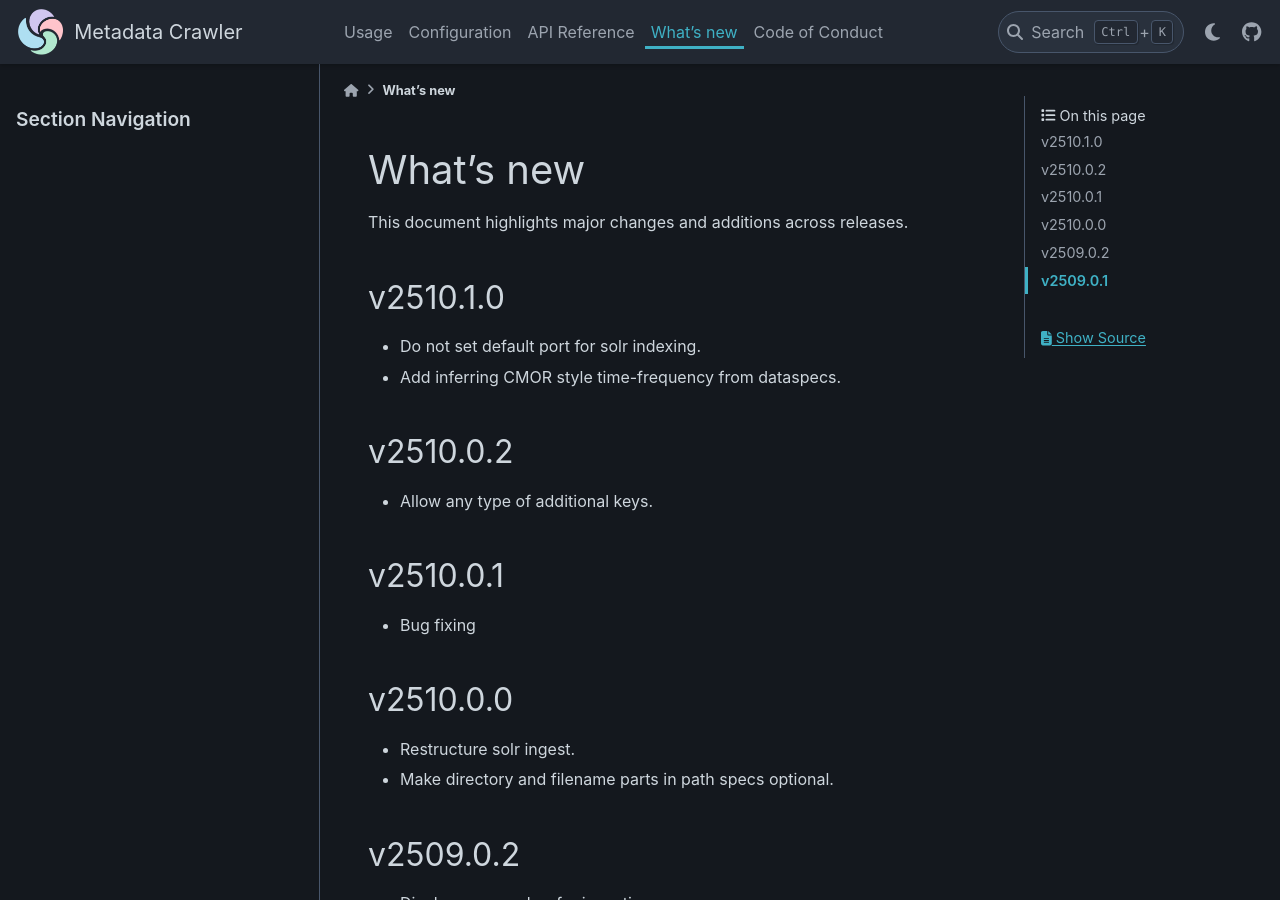
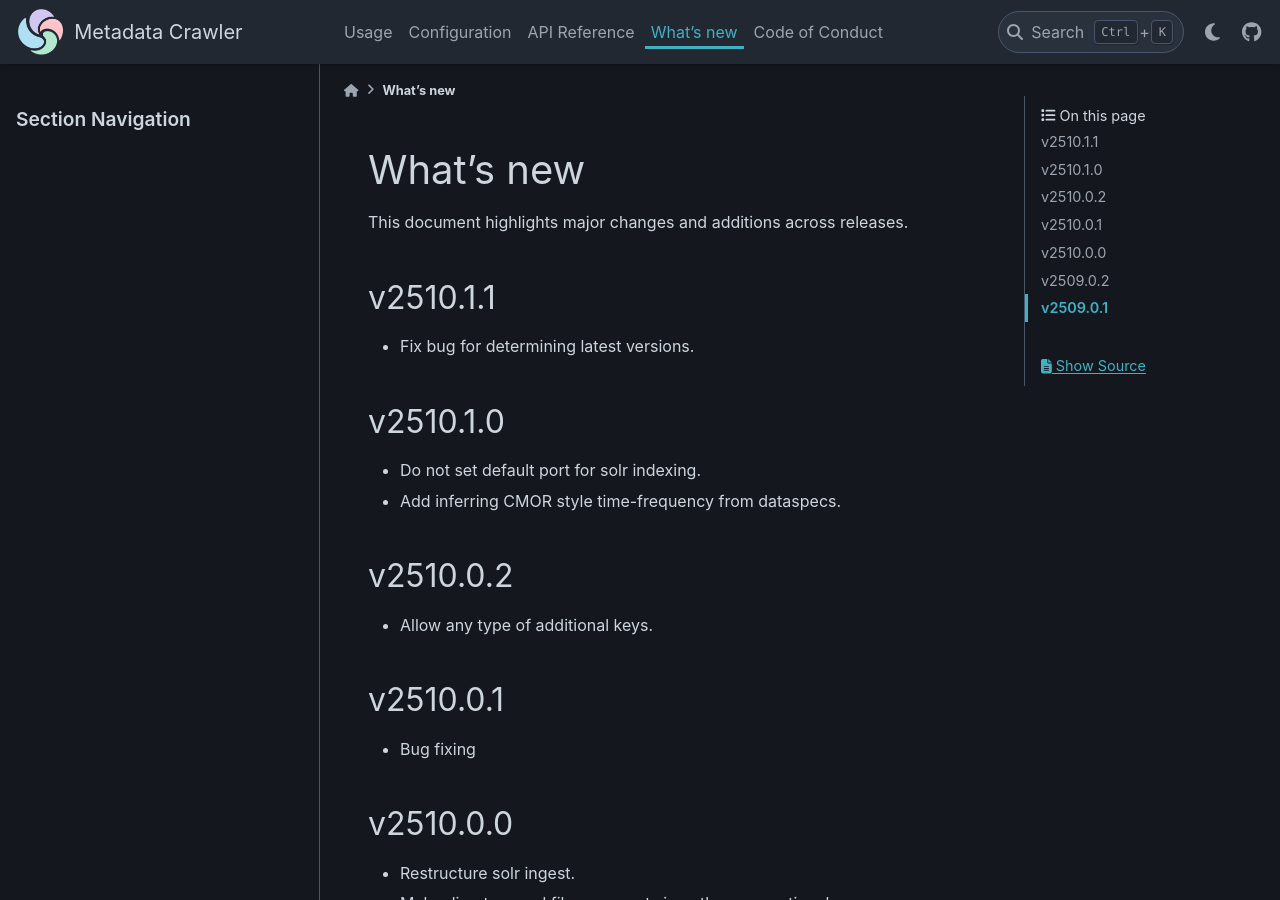
Before and after one commit to freva-org/metadata-crawler, a Sphinx documentation site: the page built from docs/source/whatsnew.rst, in a window 1280 px wide and 900 px high. Built offline with Sphinx 7.4.7 and the PyData theme 0.15.4, drawn with Linux system fonts in a browser that asks for light colours.

Commit message:
Bump version.

```diff
--- a/docs/source/whatsnew.rst
+++ b/docs/source/whatsnew.rst
@@ -2,6 +2,10 @@ What's new
 ==========
 
 This document highlights major changes and additions across releases.
+
+v2510.1.1
+---------
+* Fix bug for determining latest versions.
 
 v2510.1.0
 ---------
--- a/src/metadata_crawler/_version.py
+++ b/src/metadata_crawler/_version.py
@@ -1 +1 @@
-__version__ = "2510.1.0"
+__version__ = "2510.1.1"
```
